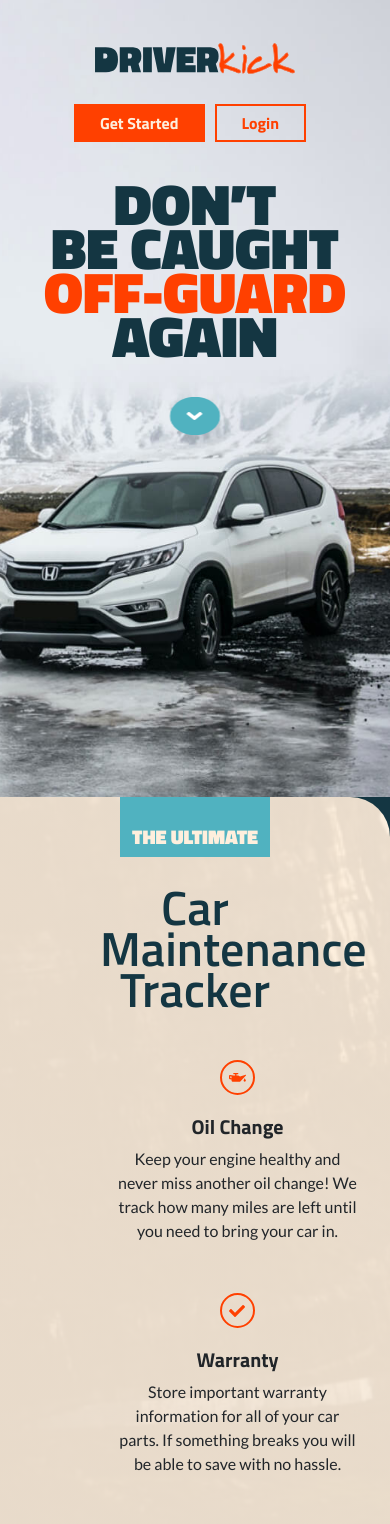
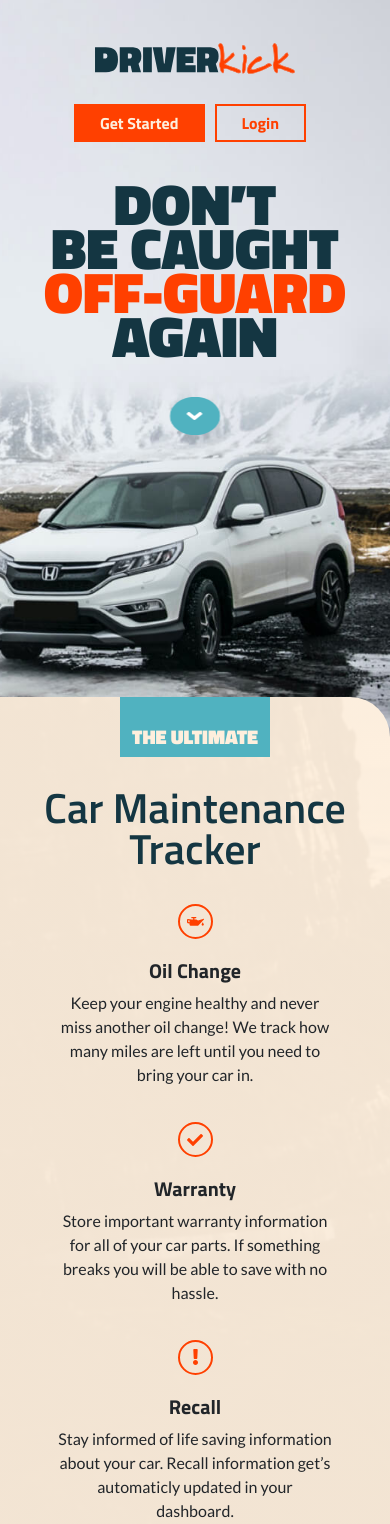
Before and after one commit to NinaRocket/DRIVERkick, a React (Create React App) app in the folder client/: page / in a window 390 px wide. Shown: the top 1524 px of the page. Built offline with nearby package versions, Linux system fonts and the light colour scheme.

Commit message:
Fixed hero and feature block on responsive sizes

```diff
--- a/client/src/components/Home/HomeFeatDescriptions/style.css
+++ b/client/src/components/Home/HomeFeatDescriptions/style.css
@@ -9,3 +9,15 @@
     margin-top: 20px;
     font-weight: bold;
 }
+
+
+@media only screen and (max-width: 575px) {
+
+    .description-module {
+        width: 275px;
+        margin: 35px auto;
+
+        padding: 0;
+    }
+
+}
--- a/client/src/components/Home/HomeFeatureBlock/style.css
+++ b/client/src/components/Home/HomeFeatureBlock/style.css
@@ -1,8 +1,10 @@
 .home-feat__block {
     border-radius: 0px 40px;
-    background:linear-gradient(0deg, rgba(254, 239, 221, 0.90), rgba(254, 239, 221, 0.90)), url("../../../images/home/feat-block-bg.jpg");
+    background: center linear-gradient(0deg, rgba(254, 239, 221, 0.95), rgba(254, 239, 221, 0.95)), url("../../../images/home/feat-block-bg.jpg");
   background-size:cover;
   padding: 0 100px 55px;
+  position: relative;
+    top: -100px;
 }
 
 .home-feat__roof-txt {
@@ -25,7 +27,7 @@
 }
 
 .home-feat__btn {
- margin: 35px auto 0;
+ margin: 40px auto 0;
  display: block;
  padding: 10px 70px;
  font-weight: bold;
@@ -33,10 +35,30 @@
  border-radius: 40px;
 }
 
+@media only screen and (min-width: 2200px) {
+
+    .home-feat__block {
+        top: -180px;
+    }
+}
+
+@media only screen and (min-width: 1800px) and (max-width: 2199px) {
+
+    .home-feat__block {
+        top: -70px;
+    }
+}
+
 
 @media only screen and (max-width: 575px) {
+    .home-feat__block {
+      padding: 0 20px 55px;
+    }
 
+    .home-feat__title {
+        font-size: 42px;
 
+    }
 
 
 }
--- a/client/src/components/Home/HomeHero/style.css
+++ b/client/src/components/Home/HomeHero/style.css
@@ -1,8 +1,9 @@
 .home-hero__bg {
+    background-color: #143642;
     background: url('../../../images/home/home-hero-bg-lg.jpg') center / cover no-repeat;
     color: #143642;
     text-align: center;
-    height: 1050px;
+    height: 1100px;
     padding-top: 130px;
     margin-top: -86px;
 }
@@ -41,6 +42,21 @@
 
 
 
+@media only screen and (min-width: 2200px) {
+
+    .home-hero__bg {
+        background-position: bottom;
+        height: 1450px;
+    }
+}
+
+@media only screen and (min-width: 1800px) and (max-width: 2199px) {
+
+    .home-hero__bg {
+        height: 1150px;
+    }
+}
+
 @media only screen and (max-width: 575px) {
 
     .home-hero__bg {
```
